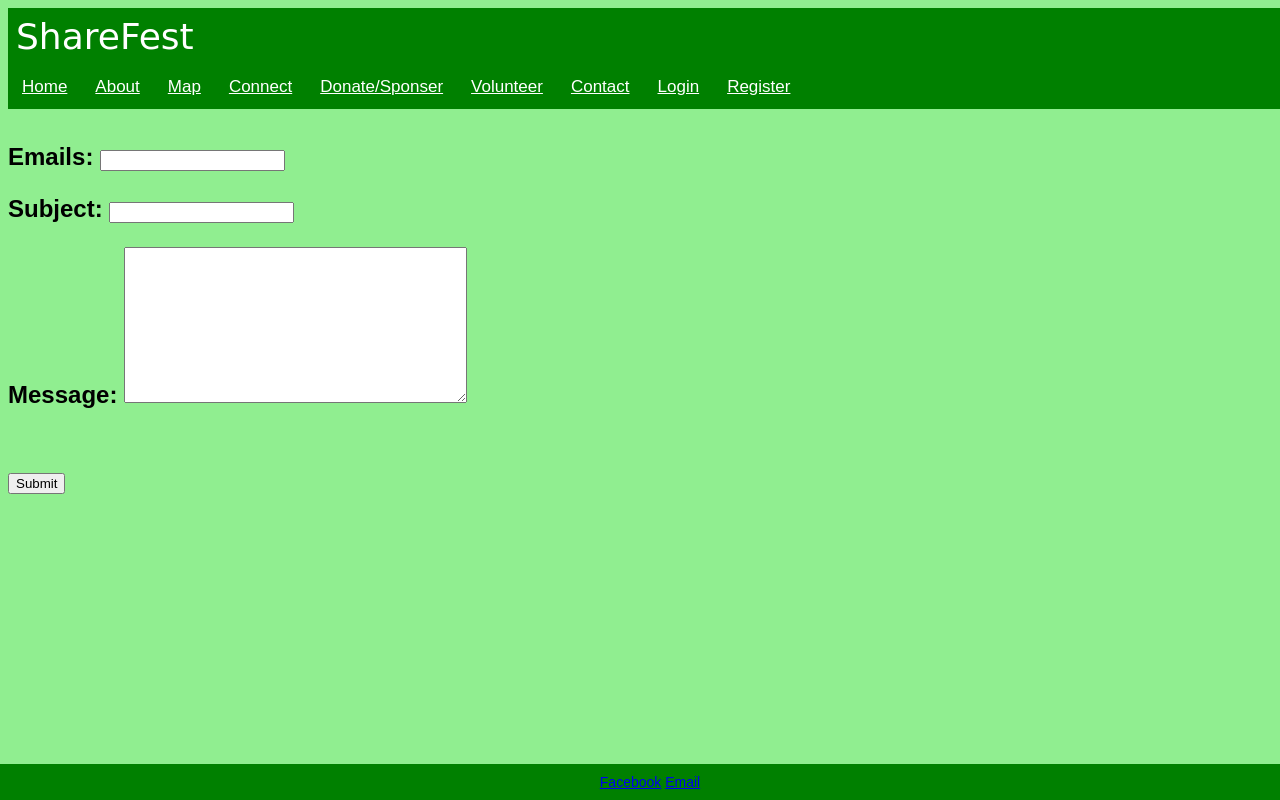
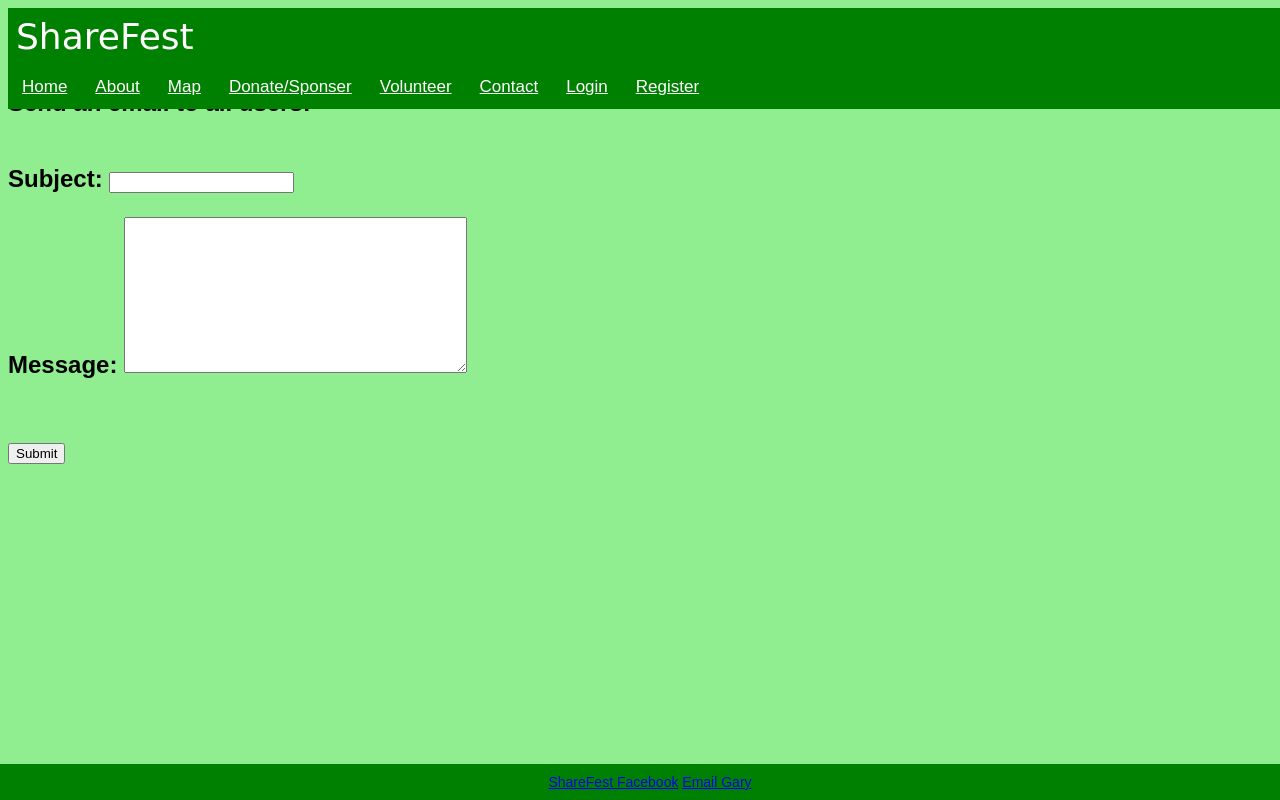
Before and after one commit to ddail/sharefest, a Django app: page /contact/ in a window 1280 px wide. Run offline with Django 3.2, Linux system fonts and the light colour scheme.

Commit message:
small updates with email and user info page

```diff
--- a/sharefestsite/allpages/forms.py
+++ b/sharefestsite/allpages/forms.py
@@ -6,7 +6,7 @@
 
 class EmailForm(forms.Form):
     #Emails = forms.EmailField(required=False)
-    Emails = MultiEmailField(required=False)
+    #Emails = MultiEmailField(required=False)
     #Call the database and query all users
     subject = forms.CharField(required=True)
     message = forms.CharField(widget=forms.Textarea, required=True)
--- a/sharefestsite/allpages/templates/allpages/base.html
+++ b/sharefestsite/allpages/templates/allpages/base.html
@@ -17,7 +17,6 @@
         <a href="{% url 'allpages-home' %}">Home</a>
         <a href="{% url 'allpages-about' %}">About</a>
         <a href="{% url 'allpages-mappage' %}">Map</a>
-        <a href="{% url 'allpages-connect' %}">Connect</a>
         <a href="{% url 'allpages-donate' %}">Donate/Sponser</a>
         <a href="{% url 'allpages-volunteer' %}">Volunteer</a>
         <a href="{% url 'contact' %}">Contact</a>
@@ -46,8 +45,8 @@
         {% endblock %}
     </main>
     <footer>
-        <a href="https://www.facebook.com/ShareFestWillCounty/" class="fa fa-facebook" title="Facebook">Facebook</a>
-        <a href="mailto:sheilablesiak@lewisu.edu" title="Email">Email</a> <!--Using Sheila's info here for now for testing purposes-->
+        <a href="https://www.facebook.com/ShareFestWillCounty/" class="fa fa-facebook" title="Facebook">ShareFest Facebook</a>
+        <a href="mailto:gary@sharefestwillcounty.com" title="Email">Email Gary</a>
     </footer>
 </body>
 </html>
--- a/sharefestsite/allpages/templates/allpages/contact.html
+++ b/sharefestsite/allpages/templates/allpages/contact.html
@@ -1,6 +1,6 @@
 {% extends 'allpages/base.html' %}
 {% block maincontent %}
-        <p>Send an email</p>
+        <h3>Send an email to all users:</h3>
         <form method="POST">
             <!-- Very Important csrf Token -->
                 {% csrf_token %}
--- a/sharefestsite/allpages/views.py
+++ b/sharefestsite/allpages/views.py
@@ -14,14 +14,14 @@
 def about_view(request):
     return render(request, 'allpages/about.html')
 
-def connect_view(request):
-    return render(request, 'allpages/connect.html')
+#def connect_view(request):
+#    return render(request, 'allpages/connect.html')
 
 def user_info(request):
     context = {}
-    #context["dataset"] = AllUsers.objects.all()
+    #ontext["dataset"] = AllUsers.objects.all()
     user = get_user_model()
-    context["dataset"] = user.objects.values_list('email')
+    context["dataset"] = user.objects.values_list('username', 'email')
     return render(request, 'allpages/user_info.html', context)
 
 def contact(request):
--- a/sharefestsite/sharefestsite/settings.py
+++ b/sharefestsite/sharefestsite/settings.py
@@ -124,6 +124,7 @@
 # https://docs.djangoproject.com/en/3.1/howto/static-files/
 
 STATIC_URL = '/static/'
+STATIC_ROOT = 'sharefestsite/allpages/static'
 
 CRISPY_TEMPLATE_PACK = 'bootstrap4'
 
@@ -135,7 +136,7 @@
 EMAIL_HOST = 'smtp.gmail.com' #depends on what Gary is using - assuming here that it is gmail
 EMAIL_PORT = 587           #gmail's port
 EMAIL_HOST_USER = 'sheila.lesiak@gmail.com'          #will be Gary's email but using sheila's right now
-EMAIL_HOST_PASSWORD = 'gckuztrvmwspledo'      #actual password for gmail or whatever email account
+EMAIL_HOST_PASSWORD = 'gckuztrvmwspledo'
 #google - environmental variable django
 EMAIL_USE_TLS = True   #for security
 
--- a/sharefestsite/sharefestsite/urls.py
+++ b/sharefestsite/sharefestsite/urls.py
@@ -24,7 +24,7 @@
     path('', views.home_view, name='allpages-home'),
     path('about/', views.about_view, name='allpages-about'),
     path('map/', views.map_view, name='allpages-mappage'),
-    path('connect/', views.connect_view, name='allpages-connect'),
+    #path('connect/', views.connect_view, name='allpages-connect'),
     path('user_info/', views.user_info, name='user_info'),
     path('donate/', views.donate_view, name='allpages-donate'),
     path('volunteer/', views.volunteer_view, name='allpages-volunteer'),
```
Also changed, not shown: sharefestsite/allpages/models.py (+0 -13 lines), sharefestsite/allpages/migrations/0006_auto_20201213_2037.py (added), sharefestsite/db.sqlite3.
